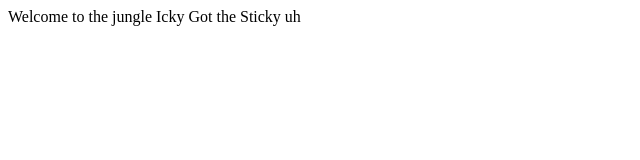
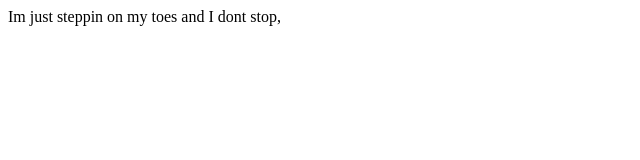
Before and after one commit to GavinBuntin1/gavinbuntin1.github.io, a plain HTML site: page index.html in a window 1280 px wide. Shown: the full height of the page, 0-640 px from the left. Drawn offline with Linux system fonts and the light colour scheme.

Commit message:
Update index.html

```diff
--- a/index.html
+++ b/index.html
@@ -4,9 +4,9 @@
 <!--Some pre loaded content here-->
 <title>My Portfolio</title>
 </head>
-Welcome to the jungle
+
 <body>
 <!--Content here-->
-Icky Got the Sticky uh
+Im just steppin on my toes and I dont stop,
 </body>
 </html>
```
